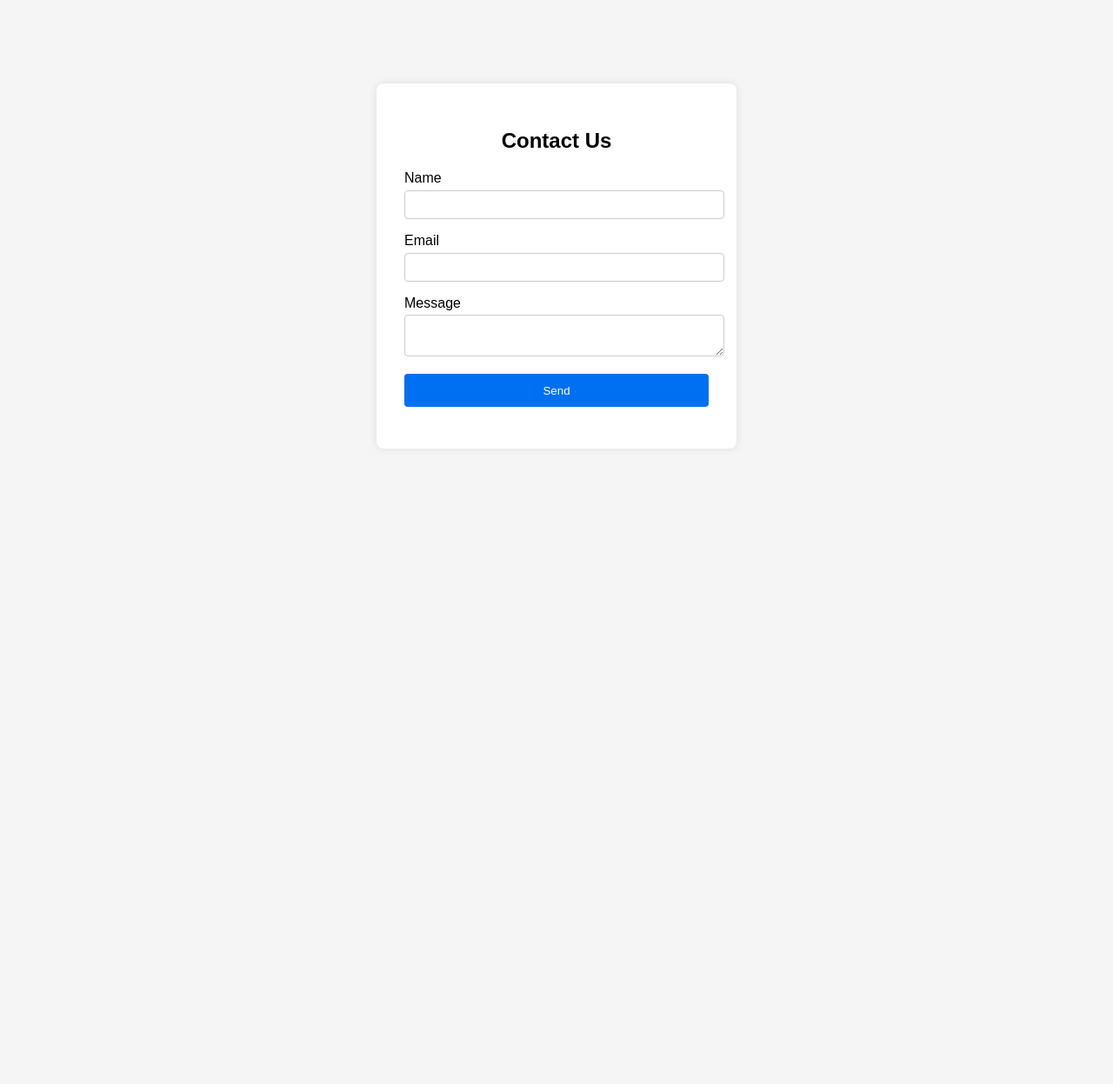
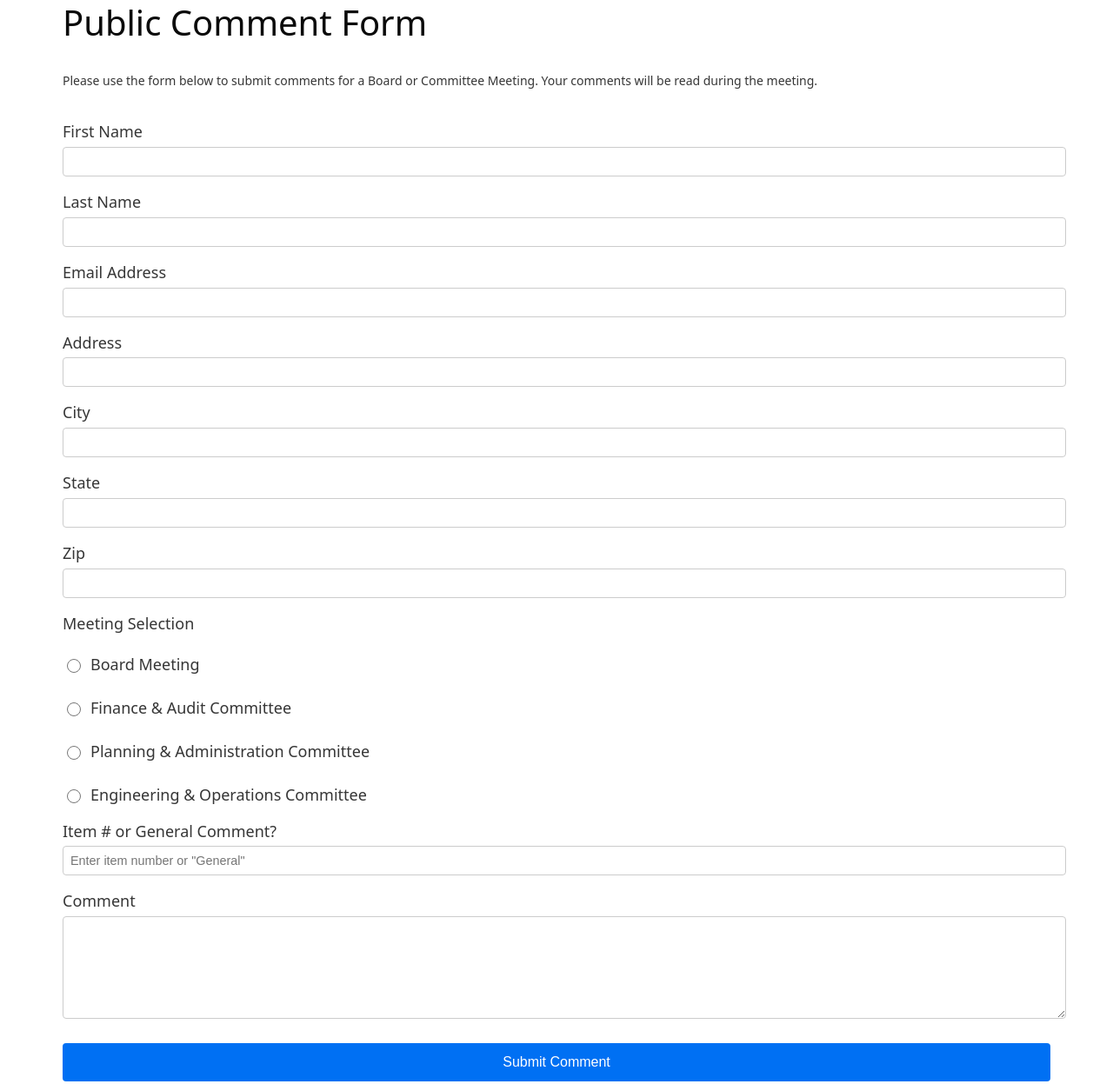
Before and after one commit to PremKumar-Softscripts/contact-form, a website: page index.html in a window 1280 px wide. Shown: the part 102-1349 px from the top of the page at 87% size. Before the commit the page ends 816 px from the top, so only its background shows below. Drawn offline with Linux system fonts and the light colour scheme.

Commit message:
thirdcommet

```diff
--- a/index.html
+++ b/index.html
@@ -1,28 +1,57 @@
 <!DOCTYPE html>
 <html lang="en">
 <head>
-  <meta charset="UTF-8">
-  <meta name="viewport" content="width=device-width, initial-scale=1.0">
-  <title>Contact Form</title>
-  <link rel="stylesheet" href="style.css">
+  <meta charset="UTF-8" />
+  <meta name="viewport" content="width=device-width, initial-scale=1.0" />
+  <title>Public Comment Form</title>
+  <link rel="stylesheet" href="style.css" />
 </head>
 <body>
 
 <div class="container">
-    <h2>Contact Us</h2>
+  <h2>Public Comment Form</h2>
+  <p>Please use the form below to submit comments for a Board or Committee Meeting. Your comments will be read during the meeting.</p>
 
   <form id="contactForm">
-      <label>Name</label>
-      <input type="text" id="name" required>
+    <!-- CSRF / Nonce token -->
+    <input type="hidden" id="nonce" value="">
 
-      <label>Email</label>
-      <input type="email" id="email" required>
+    <label>First Name</label>
+    <input type="text" id="firstName" required />
 
-      <label>Message</label>
-      <textarea id="message" required></textarea>
+    <label>Last Name</label>
+    <input type="text" id="lastName" required />
 
-      <button type="submit">Send</button>
+    <label>Email Address</label>
+    <input type="email" id="email" required />
 
+    <label>Address</label>
+    <input type="text" id="address" />
+
+    <label>City</label>
+    <input type="text" id="city" />
+
+    <label>State</label>
+    <input type="text" id="state" />
+
+    <label>Zip</label>
+    <input type="text" id="zip" />
+
+    <label>Meeting Selection</label>
+    <div class="radio-group" required>
+      <label><input type="radio" name="meeting" value="Board Meeting" required> Board Meeting</label>
+      <label><input type="radio" name="meeting" value="Finance & Audit Committee"> Finance & Audit Committee</label>
+      <label><input type="radio" name="meeting" value="Planning & Administration Committee"> Planning & Administration Committee</label>
+      <label><input type="radio" name="meeting" value="Engineering & Operations Committee"> Engineering & Operations Committee</label>
+    </div>
+
+    <label>Item # or General Comment?</label>
+    <input type="text" id="item" placeholder='Enter item number or "General"' required />
+
+    <label>Comment</label>
+    <textarea id="comment" maxlength="1000" required></textarea>
+
+    <button type="submit">Submit Comment</button>
     <p id="status"></p>
   </form>
 </div>
--- a/script.js
+++ b/script.js
@@ -1,13 +1,57 @@
+// Sanitize input to prevent HTML injection
+function sanitize(input) {
+  return input.replace(/[&<>"']/g, function(m) {
+    return {
+      '&': '&amp;',
+      '<': '&lt;',
+      '>': '&gt;',
+      '"': '&quot;',
+      "'": '&#39;'
+    }[m];
+  });
+}
+
+// Generate a simple nonce for demo purposes
+document.getElementById("nonce").value = Math.random().toString(36).substring(2, 15);
+
 document.getElementById("contactForm").addEventListener("submit", async function (e) {
   e.preventDefault();
 
   const status = document.getElementById("status");
   status.textContent = "Sending...";
 
+  const meetingRadio = document.querySelector('input[name="meeting"]:checked');
+  const meetingValue = meetingRadio ? meetingRadio.value : "";
+
+  // Basic client-side validation
+  const email = document.getElementById("email").value.trim();
+  const comment = document.getElementById("comment").value.trim();
+
+  if (!meetingValue) {
+    status.textContent = "Please select a meeting.";
+    return;
+  }
+  if (!email || !/^\S+@\S+\.\S+$/.test(email)) {
+    status.textContent = "Please enter a valid email address.";
+    return;
+  }
+  if (!comment || comment.length > 1000) {
+    status.textContent = "Comment must be between 1 and 1000 characters.";
+    return;
+  }
+
   const data = {
-    name: document.getElementById("name").value,
-    email: document.getElementById("email").value,
-    message: document.getElementById("message").value
+    nonce: document.getElementById("nonce").value,
+    firstName: sanitize(document.getElementById("firstName").value),
+    lastName: sanitize(document.getElementById("lastName").value),
+    email: sanitize(email),
+    address: sanitize(document.getElementById("address").value),
+    city: sanitize(document.getElementById("city").value),
+    state: sanitize(document.getElementById("state").value),
+    zip: sanitize(document.getElementById("zip").value),
+    meeting: sanitize(meetingValue),
+    item: sanitize(document.getElementById("item").value),
+    comment: sanitize(comment),
   };
 
   try {
@@ -20,8 +64,9 @@ document.getElementById("contactForm").addEventListener("submit", async function
     const result = await response.json();
 
     if (result.success) {
-      status.textContent = "Message sent successfully!";
+      status.textContent = "Comment submitted successfully!";
       document.getElementById("contactForm").reset();
+      document.getElementById("nonce").value = Math.random().toString(36).substring(2, 15);
     } else {
       status.textContent = "Failed to send. Error: " + result.error;
     }
--- a/style.css
+++ b/style.css
@@ -1,46 +1,106 @@
 body {
   font-family: Arial, sans-serif;
-  background: #f5f5f5;
+  background-color: #ffffff;
   display: flex;
   justify-content: center;
   align-items: center;
-  height: 100vh;
+  padding: 2rem;
+
 }
 
 .container {
-  background: white;
+
   padding: 2rem;
   border-radius: 8px;
-  box-shadow: 0 0 10px rgba(0,0,0,0.1);
-  width: 350px;
+
+  width: 100%; /* wider for readability */
+
 }
 
 h2 {
-  text-align: center;
+  font-family: "system-ui", -apple-system, "Segoe UI", Roboto, Oxygen, Ubuntu, Cantarell, "Fira Sans", "Droid Sans", "Helvetica Neue", Helvetica, Arial, sans-serif;
+  font-style: normal;
+  font-weight: 200;
+  font-size: 40px;
+  line-height: 45px;
+  color: rgb(10, 10, 10);
+
+  margin-bottom: 2rem;
 }
+
+p {
+  font-family: "system-ui", -apple-system, "Segoe UI", Roboto, Oxygen, Ubuntu, Cantarell, "Fira Sans", "Droid Sans", "Helvetica Neue", Helvetica, Arial, sans-serif;
+  font-style: normal;
+  font-weight: 300;
+  font-size: 14px;
+  line-height: 26px;
+  color: rgb(54, 54, 54);
+
+  margin-bottom: 2rem;
+}
+
 
 form label {
   display: block;
   margin-top: 1rem;
+  font-family: "system-ui", -apple-system, "Segoe UI", Roboto, Oxygen, Ubuntu, Cantarell, "Fira Sans", "Droid Sans", "Helvetica Neue", Helvetica, Arial, sans-serif;
+  font-style: normal;
+  font-weight: 300;
+  font-size: 18px;
+  line-height: 26px;
+  color: rgb(54, 54, 54);
 }
 
-form input, form textarea {
+
+form input,
+form textarea {
   width: 100%;
   padding: 0.5rem;
   margin-top: 0.3rem;
   border: 1px solid #ccc;
   border-radius: 4px;
+  font-size: 0.9rem;
 }
 
+textarea {
+  min-height: 100px;
+  resize: vertical;
+}
+
+.radio-group {
+  display: flex;
+  flex-direction: column;
+  margin-top: 0.3rem;
+  gap: 0.5rem;
+}
+
+.radio-group label {
+  display: flex;
+  align-items: center;
+  gap: 0.5rem;
+  font-weight: normal;
+  cursor: pointer;
+}
+
+.radio-group input[type="radio"] {
+  width: 16px;
+  height: 16px;
+  accent-color: #0070f3; /* modern browsers color */
+  cursor: pointer;
+}
+
+
 button {
-  margin-top: 1rem;
-  padding: 0.7rem;
+  margin-top: 1.5rem;
+  padding: 0.8rem;
   width: 100%;
   background: #0070f3;
   color: white;
   border: none;
   border-radius: 4px;
   cursor: pointer;
+  font-size: 1rem;
+  transition: background 0.3s ease;
 }
 
 button:hover {
@@ -51,4 +111,5 @@ button:hover {
   margin-top: 1rem;
   text-align: center;
   font-weight: bold;
+  color: #333;
 }
```
Also changed, not shown: api/send-mail.js (+55 -13 lines). Lines whose indentation alone changed are shown as unchanged.
